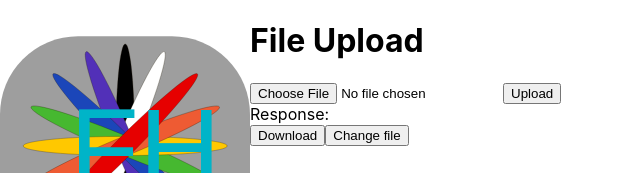
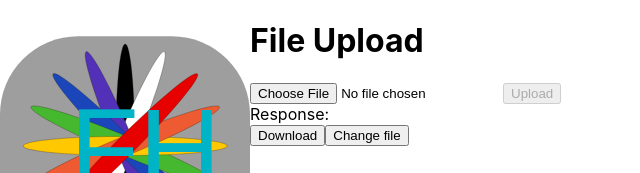
Before and after one commit to Animehin/polyfiles_frontend, a React (Create React App) app: page / in a window 1280 px wide. Shown: the top 173 px of the page, without its empty margins (0-640 px from the left). Built offline with nearby package versions, Linux system fonts and the light colour scheme.

Commit message:
Log is bad

```diff
--- a/package.json
+++ b/package.json
@@ -8,6 +8,7 @@
     "@testing-library/user-event": "^12.8.1",
     "axios": "^0.21.1",
     "react": "^17.0.1",
+    "react-cookie": "^4.0.3",
     "react-dom": "^17.0.1",
     "react-scripts": "4.0.3",
     "url-exist": "^3.0.0",
--- a/src/App.js
+++ b/src/App.js
@@ -1,15 +1,30 @@
 import './App.css';
 import React from 'react'
 import {post} from 'axios';
+// import {useCookies} from "react-cookie";
 
 class App extends React.Component {
+    // cokie;
+    //
+    // doCookie() {
+    //     this.cokie = setCookie(name, value, [options])
+    // }
+
+    bytesToSize(bytes) {
+        var sizes = ['Bytes', 'KB', 'MB', 'GB', 'TB'];
+        if (bytes === 0) return 'n/a';
+        var i = parseInt(Math.floor(Math.log(bytes) / Math.log(1024)));
+        if (i === 0) return bytes + ' ' + sizes[i];
+        return (bytes / Math.pow(1024, i)).toFixed(1) + ' ' + sizes[i];
+    }
 
     constructor(props) {
         super(props);
         this.state = {
             file: null,
             upload_response: null,
-            error_message: ''
+            error_message: '',
+            button_state: false
         }
         this.onFormSubmit = this.onFormSubmit.bind(this)
         this.onChange = this.onChange.bind(this)
@@ -21,15 +36,28 @@ class App extends React.Component {
         // console.log(e.status);
         this.fileUpload(this.state.file).then((response) => {
             this.setState({upload_response: response.data})
+            console.log(response.headers)
             this.setState({error_message: ""})
         }).catch(error => this.setState({error_message: error.message}));
     }
 
     onChange(e) {
-        if (e.target.files[0].size <= 20*1024*1024) {
-            this.setState({file: e.target.files[0]})
-            this.setState({error_message: ""})
-        } else this.setState({error_message: "File size cannot exceed 20MB"})
+        try {
+            if (e.target.files[0].size <= 20 * 1024 * 1024) {
+                this.setState({file: e.target.files[0]})
+                this.setState({error_message: ""})
+                this.setState({button_state: true})
+            } else {
+                this.setState({upload_response: null})
+                this.setState({error_message: "File size cannot exceed 20MB"})
+                this.setState({button_state: false})
+            }
+        } catch (error) {
+            this.setState({error_message: "No file chosen"})
+            this.setState({file: ""})
+            // console.log(error.message)
+        }
+
     }
 
     fileUpload(file) {
@@ -50,7 +78,9 @@ class App extends React.Component {
             <form onSubmit={this.onFormSubmit}>
                 <h1>File Upload</h1>
                 <input type="file" onChange={this.onChange}/>
-                <button type="upload">Upload</button>
+                {this.state.file && <div>File name: {this.state.file.name}</div>}
+                {this.state.file && <div>File size: {this.bytesToSize(this.state.file.size)}</div>}
+                <button type="upload" disabled={!this.state.button_state}>Upload</button>
                 <div>Response: {upload_response}</div>
                 <button type="download">Download</button>
                 <button type="change">Change file</button>
--- a/src/index.js
+++ b/src/index.js
@@ -3,12 +3,15 @@ import ReactDOM from 'react-dom';
 import './index.css';
 import App from './App';
 import reportWebVitals from './reportWebVitals';
+import {CookiesProvider} from "react-cookie";
 
 ReactDOM.render(
-  <React.StrictMode>
-    <App />
-  </React.StrictMode>,
-  document.getElementById('root')
+    <CookiesProvider>
+        <React.StrictMode>
+            <App/>
+        </React.StrictMode>
+    </CookiesProvider>,
+    document.getElementById('root')
 );
 
 // If you want to start measuring performance in your app, pass a function
```
Also changed, not shown: 2 other files (tests, documents, lock files or other folders).
